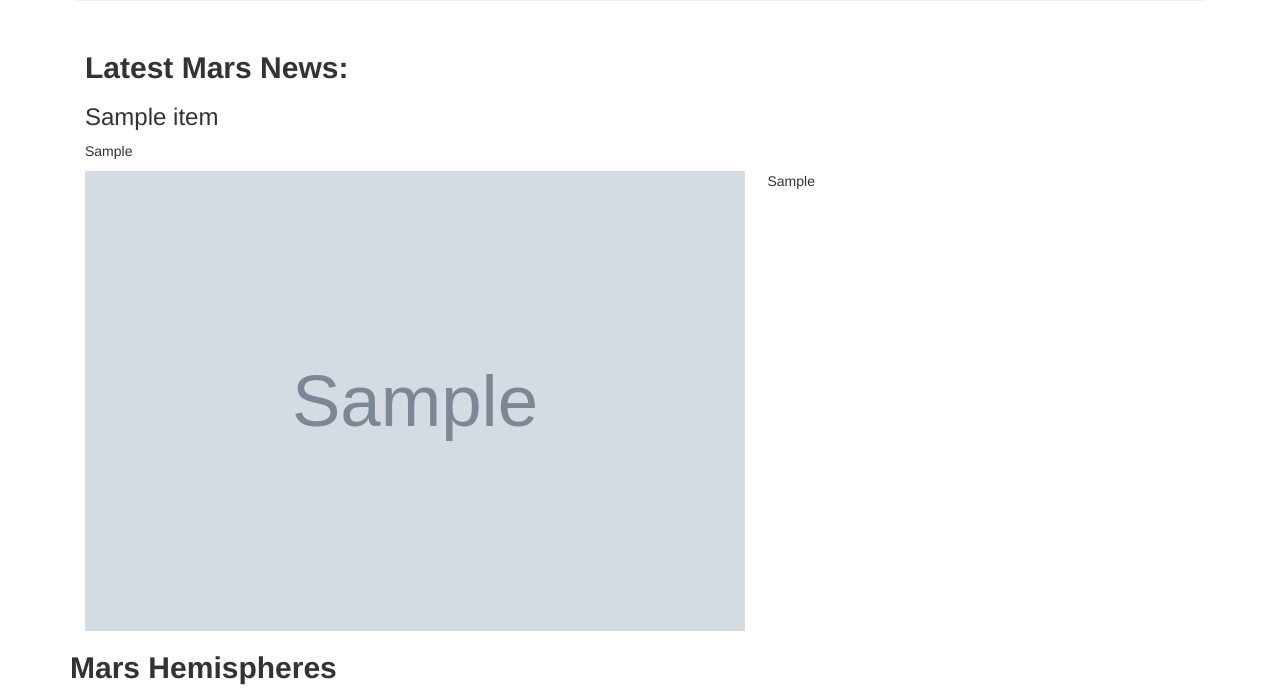
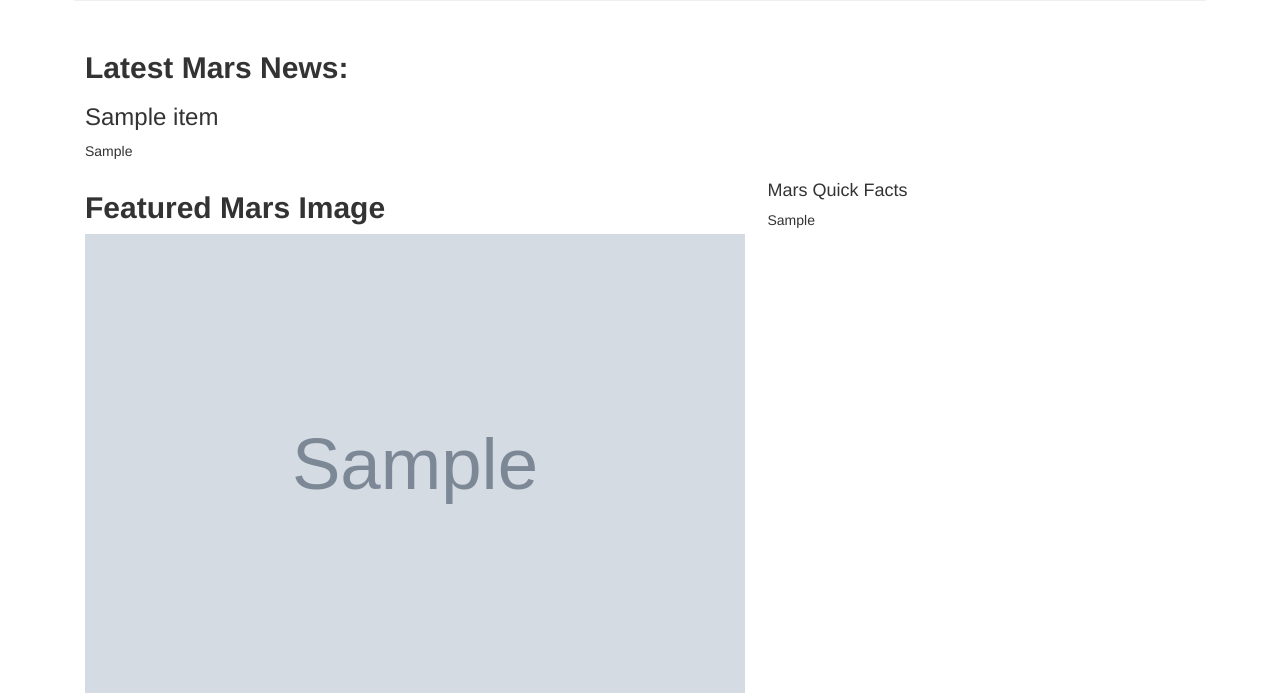
Before and after one commit to drainganggtb/web-scraping-challenge, a Flask app: page / in a window 1280 px wide. Shown: the part 255-948 px from the top of the page. Run offline with Flask 2, Linux system fonts and the light colour scheme; grey boxes marked "Sample" are stand-in pictures; a database or web service that is not in the repository returns one stand-in record (values such as "Sample title"); some libraries are stand-ins or nearby versions.

Commit message:
finished, now to style

```diff
--- a/Missions_to_Mars/style.css
+++ /dev/null
@@ -1,4 +0,0 @@
-table td {
-    padding-left: 5px;
-    padding-right: 5px;
-}
--- a/Missions_to_Mars/templates/index.html
+++ b/Missions_to_Mars/templates/index.html
@@ -7,7 +7,7 @@
   <meta http-equiv="X-UA-Compatible" content="ie=edge">
   <title>Mars Mission</title>
   <link rel="stylesheet" href="https://maxcdn.bootstrapcdn.com/bootstrap/3.3.7/css/bootstrap.min.css">
-  <link rel="stylesheet" href="{{ url_for('static', filename='style.css') }}">
+  <link rel="stylesheet" href="style.css">
 </head>
 <body>
     <div class="container">
@@ -31,10 +31,12 @@
       <div class="container" id="cont-img">
           <div class="row">
               <div class="col-md-7">
+                  <h2><strong>Featured Mars Image</strong></h2>
                   <img src="{{ image }}" alt="Mars_Image" style="width:660px;height:460px;">
               </div>
               <div class="col-md-5">
-                {{table |safe}}
+                <h4>Mars Quick Facts</h4>
+                <div id="facts_table">{{table |safe}}</div>
               </div>
           </div>
       </div>
```
